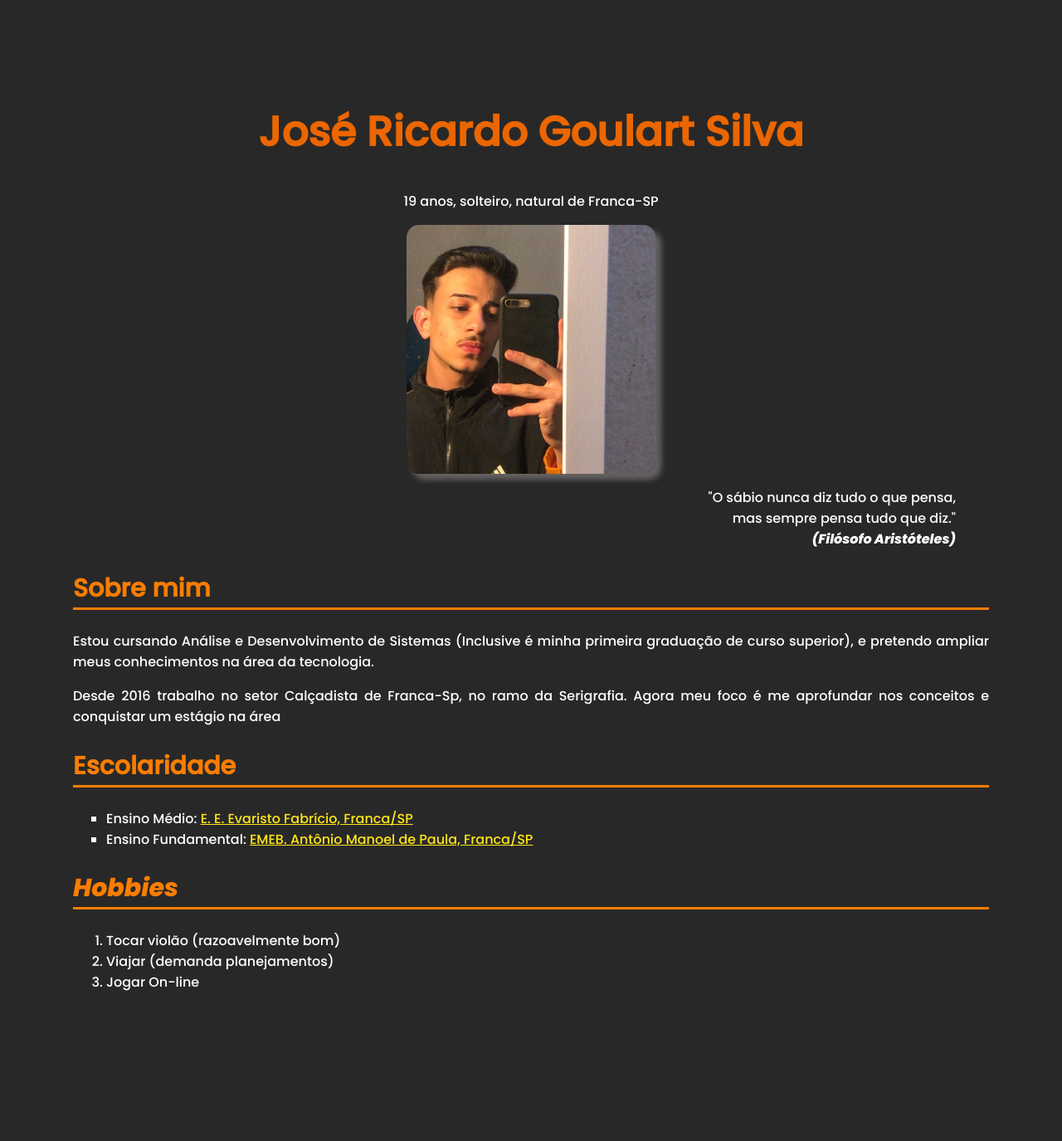
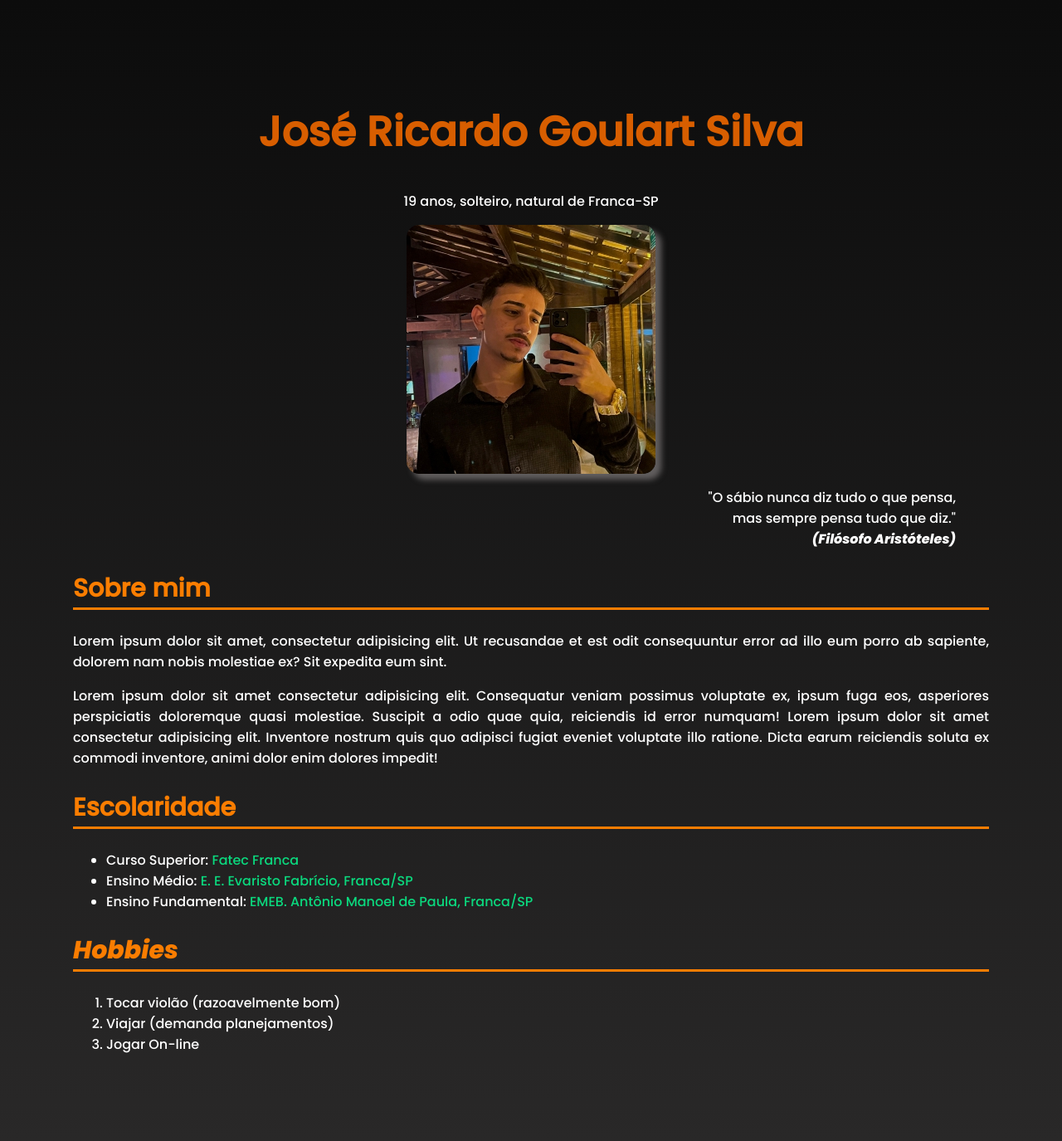
Before and after one commit to jricardogoulart/exercicios-pweb, a Flask app: page / in a window 1280 px wide. Shown: the whole page at 83% size. Before the commit the page ends 1194 px from the top, so only its background shows below. Run offline with Flask 3, Linux system fonts and the light colour scheme.

Commit message:
Atualização

```diff
--- a/static/styles.css
+++ b/static/styles.css
@@ -6,7 +6,7 @@
     text-align: justify;
 }
 body{
-    background-color: rgb(41, 40, 40);
+    background-image: linear-gradient(to bottom,rgb(12, 12, 12),rgb(41, 40, 40));
     font-family: Poppins, Arial, Helvetica, sans-serif; color: white;/*Aplicando a Fonte*/
     /*Espaçamento entre as Extremidades*/
     padding: 5em
@@ -31,24 +31,26 @@ div{/*Centralizando a imagem utilizando uma div*/
 
 /*Aplicando cores sobre os Títulos*/
 h1{
-    font-size: 50px; color: #eb6600;
+    font-size: 50px; color: #d85e00;
 
 }
 h2{
     /*Aplicando o Traço inferior nos Títulos de nível 2 e Mudando a cor da fonte*/
     border-style: solid;
-  border-bottom-width: 3px;
-  border-top-width: 0;
-  border-right-width: 0;
-  border-left-width: 0;
+    border-bottom-width: 3px;
+    border-top-width: 0;
+    border-right-width: 0;
+    border-left-width: 0;
     font-size: 30px; color: #FA7D01;
 }
 blockquote{
     text-align: right;
 }
 a{
-    color: rgb(255, 232, 25);
+    color: #0BD97E;
+    text-decoration: none;
 }
 a:hover{
-    color: rgb(223, 216, 156);
+    text-decoration: underline;
+    color: #055732;
 }
--- a/templates/index.html
+++ b/templates/index.html
@@ -6,7 +6,7 @@
     <meta name="viewport" content="width=device-width, initial-scale=1.0">
     <link rel="icon" href="{{ url_for('static', filename='favicon.ico') }}" type="image/x-icon">
     <link rel="stylesheet" href="{{ url_for('static', filename='styles.css') }}"> <!--Chamando os estlos que estão na página "style.css"-->
-    <title>Trabalho 2</title>
+    <title>José Ricardo</title>
 </head>
 <body>
     <h1 class="destaques">José Ricardo Goulart Silva</h1>
@@ -18,18 +18,18 @@
     <div><img src="{{ url_for('static', filename='images/minha_imagem.jpg') }}" alt="Minha Imagem"></div>
 
     <!--Corrigindo o erro anterior, estava sob uma tag <pre> desnecessária. Apenas utilizei <br> para separar as citações-->
-    <p><blockquote>"O sábio nunca diz tudo o que pensa,<br>mas sempre pensa tudo que diz."<br><em>(Filósofo Aristóteles)</em></blockquote>
-    </p>
+    <blockquote>"O sábio nunca diz tudo o que pensa,<br>mas sempre pensa tudo que diz."<br><em>(Filósofo Aristóteles)</em></blockquote>
     <h2>Sobre mim</h2>
-    <p>Estou cursando Análise e Desenvolvimento de Sistemas (Inclusive é minha primeira graduação de curso superior), e pretendo ampliar meus conhecimentos na área da tecnologia.</p>
-    <p>Desde 2016 trabalho no setor Calçadista de Franca-Sp, no ramo da Serigrafia. Agora meu foco é me aprofundar nos conceitos e conquistar um estágio na área </p>
+    <p>Lorem ipsum dolor sit amet, consectetur adipisicing elit. Ut recusandae et est odit consequuntur error ad illo eum porro ab sapiente, dolorem nam nobis molestiae ex? Sit expedita eum sint.</p>
+    <p>Lorem ipsum dolor sit amet consectetur adipisicing elit. Consequatur veniam possimus voluptate ex, ipsum fuga eos, asperiores perspiciatis doloremque quasi molestiae. Suscipit a odio quae quia, reiciendis id error numquam! Lorem ipsum dolor sit amet consectetur adipisicing elit. Inventore nostrum quis quo adipisci fugiat eveniet voluptate illo ratione. Dicta earum reiciendis soluta ex commodi inventore, animi dolor enim dolores impedit!</p>
     <h2>Escolaridade</h2>
-    <ul type="square"  > <!--Marcação em formato de Marcadores quadrados conforme solicitado ("type="square"") -->
+    <ul type="disk"  > <!--Marcação em formato de Marcadores quadrados conforme solicitado ("type="square"") -->
+        <li>Curso Superior: <a href="https://site.fatecfranca.edu.br/" target="_blank" rel="external">Fatec Franca</a></li>
         <li>Ensino Médio: <a href="https://www.facebook.com/profile.php?id=100011801951345" target="_blank" rel="external">E. E. Evaristo Fabrício, Franca/SP</a></li><!--Link Referenciado das instituições que eu Estudei, TAG<a> -->
         <li>Ensino Fundamental: <a href="https://www.facebook.com/profile.php?id=100049300848366" target="_blank" rel="external">EMEB. Antônio Manoel de Paula, Franca/SP</a></li>
     </ul>
     <em><h2>Hobbies</h2></em> <!--Título com Itálico Semântico-->
-    <ol type="1"><!--Professor, no Enunciado do Trabalho, você não especificou esse requisito da lista ordenada, mas no exemplo está dessa forma, então fiz de acordo com o PDF-->
+    <ol type="1">
         <li>Tocar violão (razoavelmente bom)</li>
         <li>Viajar (demanda planejamentos)</li>
         <li>Jogar On-line</li>
```
Also changed, not shown: static/images/minha_imagem.jpg.
